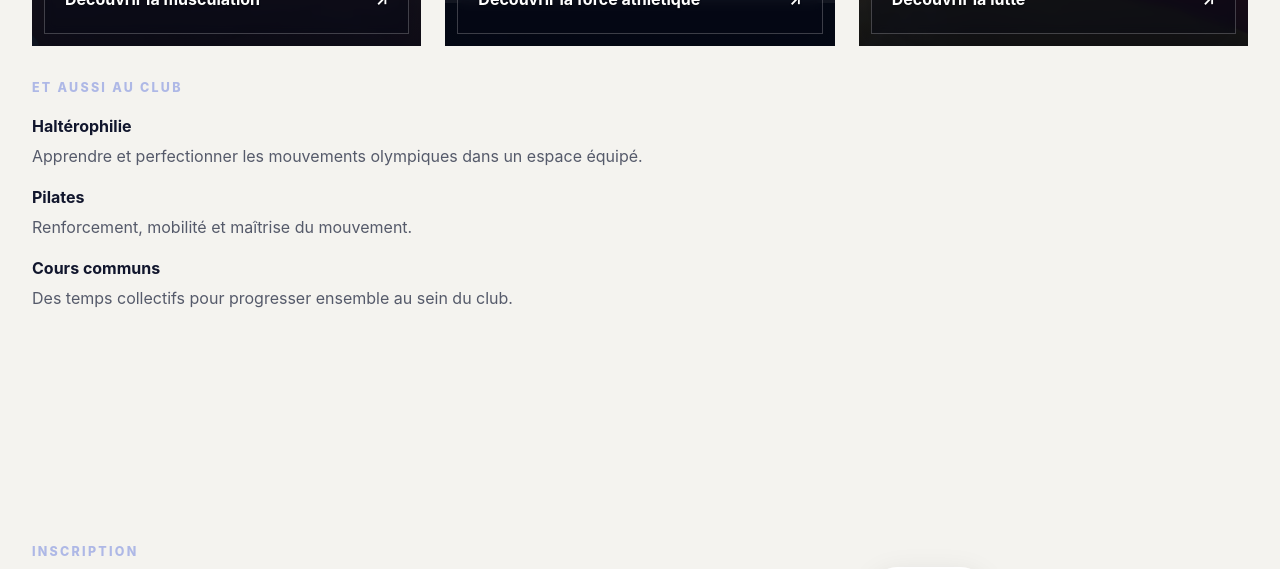
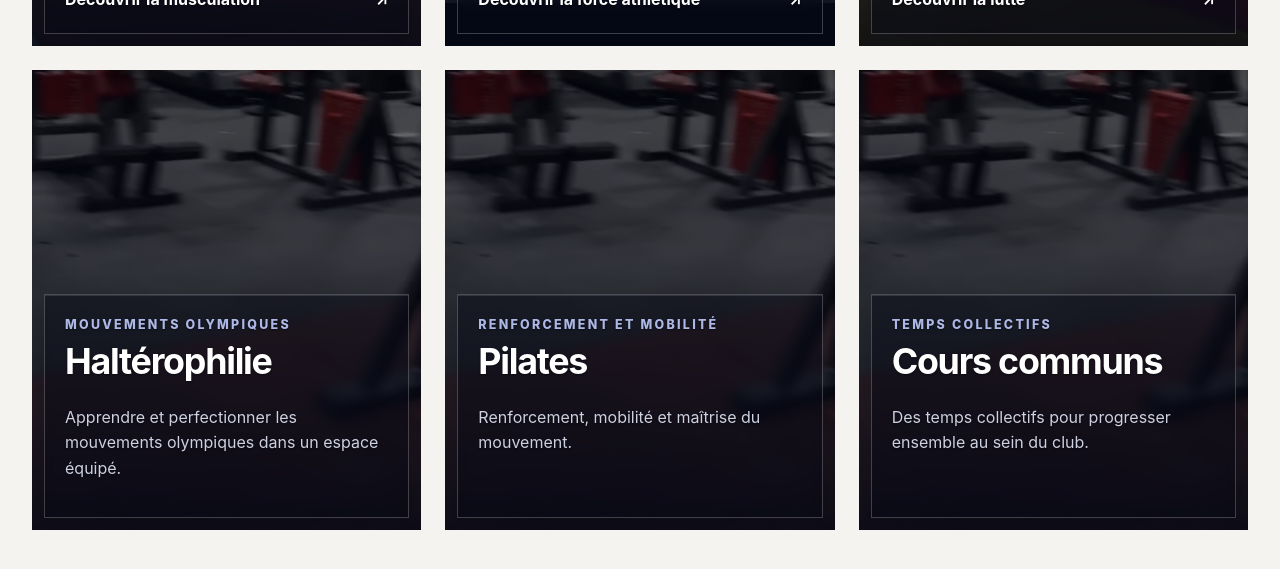
Before and after one commit to ferdinandgoor/club-athletique-nantais, a React (Vite) app: page / in a window 1280 px wide. Shown: the part 2387-2956 px from the top of the page. Built offline with nearby package versions, Linux system fonts and the light colour scheme; no server answers; grey boxes are pictures that could not be loaded.

Commit message:
Afficher les activités en cartes dans la grille des disciplines
Generated by Mistral Vibe.
Co-Authored-By: Mistral Vibe <vibe@mistral.ai>

```diff
--- a/src/data/site.ts
+++ b/src/data/site.ts
@@ -23,12 +23,12 @@ export const site = {
     ],
   },
   activities: [
-    { title: 'Haltérophilie', text: 'Apprendre et perfectionner les mouvements olympiques dans un espace équipé.' },
-    { title: 'Force athlétique', text: 'Développer sa force sur le squat, le développé couché et le soulevé de terre.' },
-    { title: 'Lutte', text: 'Lutte libre et gréco-romaine, avec des pratiques adaptées aux différents âges.' },
-    { title: 'Musculation', text: 'Un espace complet pour une pratique encadrée ou autonome.' },
-    { title: 'Pilates', text: 'Renforcement, mobilité et maîtrise du mouvement.' },
-    { title: 'Cours communs', text: 'Des temps collectifs pour progresser ensemble au sein du club.' },
+    { title: 'Haltérophilie', eyebrow: 'Mouvements olympiques', text: 'Apprendre et perfectionner les mouvements olympiques dans un espace équipé.' },
+    { title: 'Force athlétique', eyebrow: 'Powerlifting', text: 'Développer sa force sur le squat, le développé couché et le soulevé de terre.' },
+    { title: 'Lutte', eyebrow: 'Libre & gréco-romaine', text: 'Lutte libre et gréco-romaine, avec des pratiques adaptées aux différents âges.' },
+    { title: 'Musculation', eyebrow: 'La salle près de chez toi', text: 'Un espace complet pour une pratique encadrée ou autonome.' },
+    { title: 'Pilates', eyebrow: 'Renforcement et mobilité', text: 'Renforcement, mobilité et maîtrise du mouvement.' },
+    { title: 'Cours communs', eyebrow: 'Temps collectifs', text: 'Des temps collectifs pour progresser ensemble au sein du club.' },
   ],
   hours: [
     { days: 'Lundi et vendredi', times: '17 h – 21 h' },
--- a/src/pages/Home/Home.scss
+++ b/src/pages/Home/Home.scss
@@ -76,9 +76,6 @@
   &__activity-card p { color: var(--color-on-dark-muted); }
   &__activity-link { display: flex; justify-content: space-between; gap: 1rem; margin-top: auto; padding-top: 2rem; font-weight: 750; }
   &__other-activities { margin-block: 2rem 0; max-width: 48rem; color: var(--color-muted); }
-  &__other-activities ul { display: grid; gap: 1rem; margin: 1rem 0 0; padding: 0; list-style: none; }
-  &__other-activities li { display: grid; gap: .25rem; }
-  &__other-activities strong { color: var(--color-text); }
   &__section-heading { max-width: 48rem; margin-bottom: clamp(2.5rem, 5vw, 4.5rem); }
   &__section-heading > p:last-child { color: var(--color-muted); font-size: 1.1rem; }
 
--- a/src/pages/Home/Home.tsx
+++ b/src/pages/Home/Home.tsx
@@ -113,14 +113,15 @@ export function Home() {
               </div>
             </a>
           ))}
-        </div>
-        <div className="home__other-activities" data-reveal>
-          <p className="home__eyebrow">Et aussi au club</p>
-          <ul>
-            {site.activities.filter((activity) => !disciplines.some((discipline) => discipline.title === activity.title)).map((activity) => (
-              <li key={activity.title}><strong>{activity.title}</strong><span>{activity.text}</span></li>
-            ))}
-          </ul>
+          {site.activities.filter((activity) => !disciplines.some((discipline) => discipline.title === activity.title)).map((activity) => (
+            <div className="home__activity-card" key={activity.title} data-reveal>
+              <div className="home__activity-content">
+                <span className="home__eyebrow">{activity.eyebrow}</span>
+                <h3>{activity.title}</h3>
+                <p>{activity.text}</p>
+              </div>
+            </div>
+          ))}
         </div>
       </section>
 
```
Also changed, not shown: 3 other files (tests, documents, lock files or other folders).
